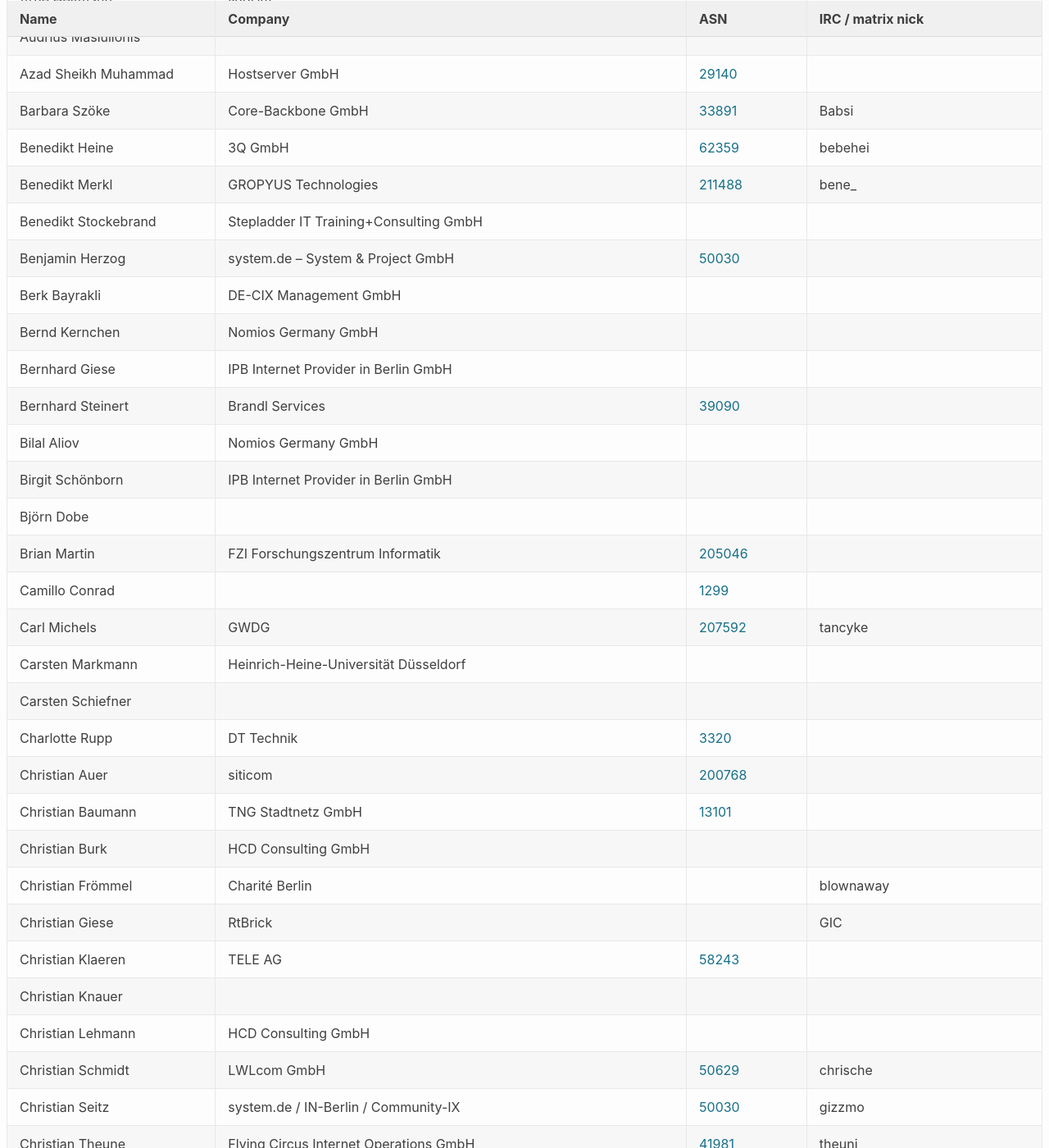
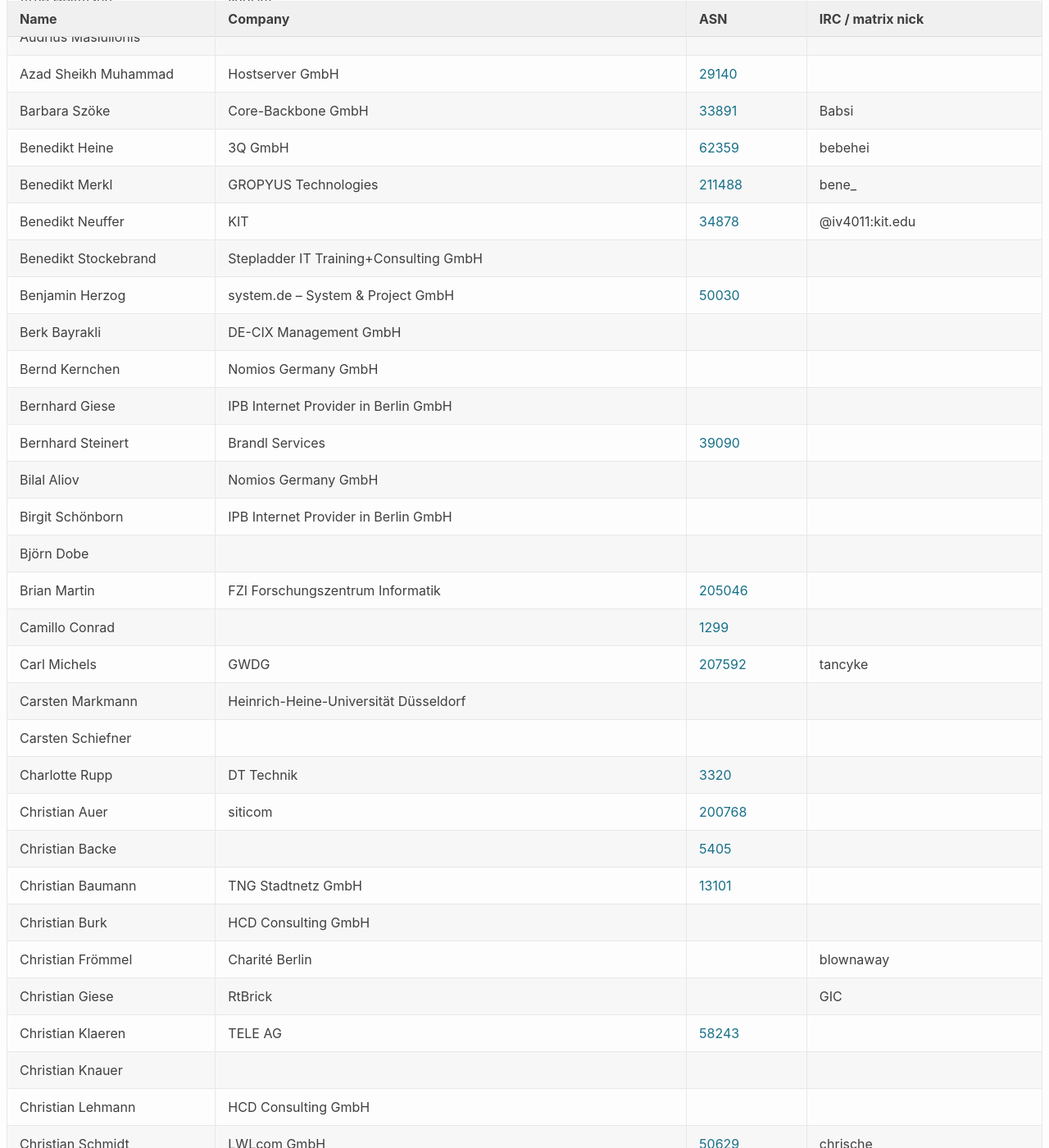
Before and after one commit to denog/pretix-attendeelist, a Jekyll site: the page built from denog16/index.markdown, in a window 1280 px wide and 1400 px high, scrolled down 2113 px. Shown: the whole window at 82% size. Built offline with Jekyll 4.4.1, drawn with Linux system fonts in a browser that asks for light colours; some of the changed text lies outside the part shown.

Commit message:
Latest data: Fri Nov  1 14:10:36 UTC 2024

```diff
--- a/_data/attendees_denog16_onsite.json
+++ b/_data/attendees_denog16_onsite.json
@@ -294,6 +294,12 @@
     "asn": "211488"
   },
   {
+    "name": "Benedikt Neuffer",
+    "company": "KIT",
+    "irc": "@iv4011:kit.edu",
+    "asn": "34878"
+  },
+  {
     "name": "Benedikt Stockebrand",
     "company": "Stepladder IT Training+Consulting GmbH",
     "irc": null,
@@ -390,6 +396,12 @@
     "asn": "200768"
   },
   {
+    "name": "Christian Backe",
+    "company": null,
+    "irc": null,
+    "asn": "5405"
+  },
+  {
     "name": "Christian Baumann",
     "company": "TNG Stadtnetz GmbH",
     "irc": null,
@@ -909,6 +921,12 @@
     "name": "Giulia Potikha",
     "company": "VOLDETA",
     "irc": null,
+    "asn": null
+  },
+  {
+    "name": "Gordon Gidofalvy",
+    "company": "Looking for Work!",
+    "irc": "vista",
     "asn": null
   },
   {
```
